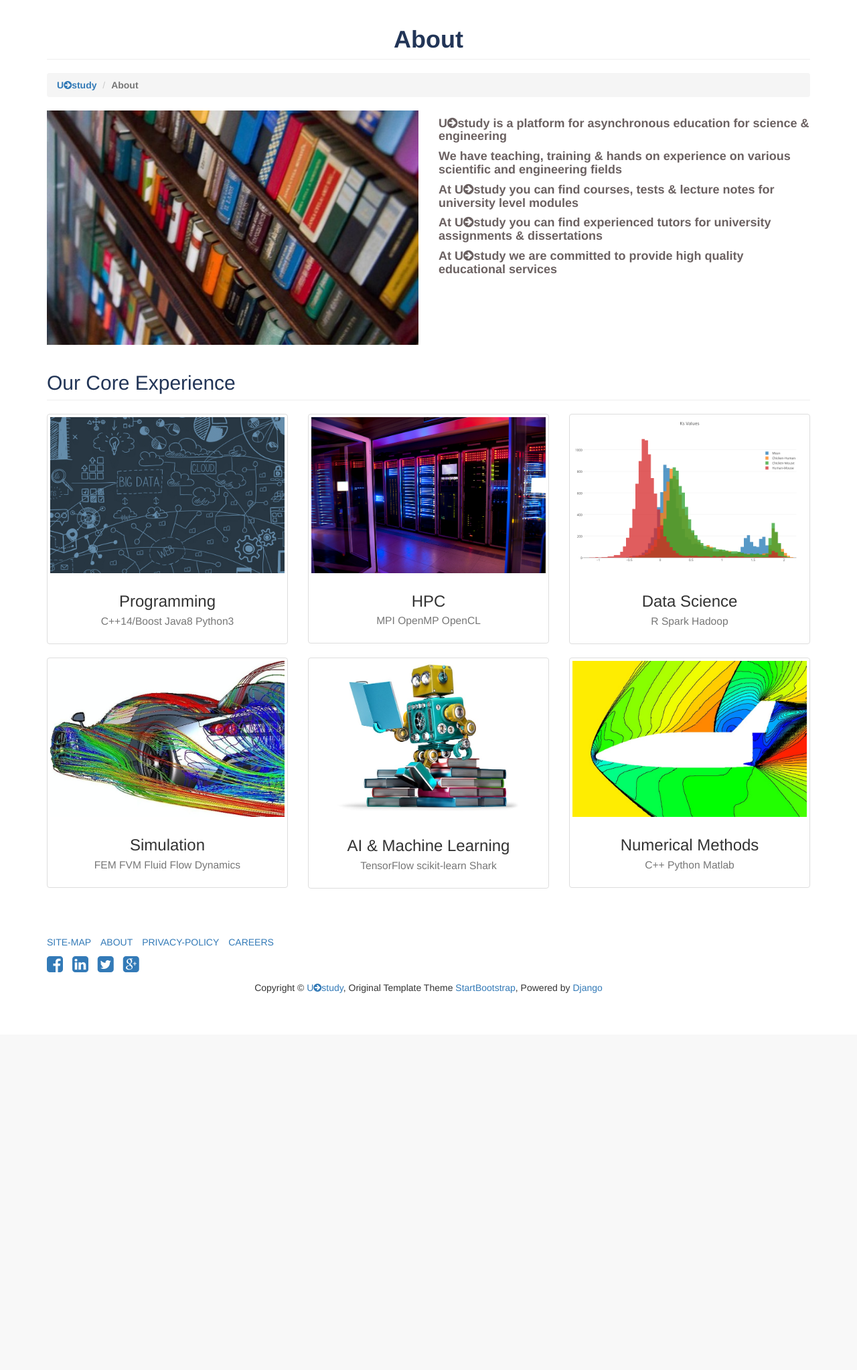
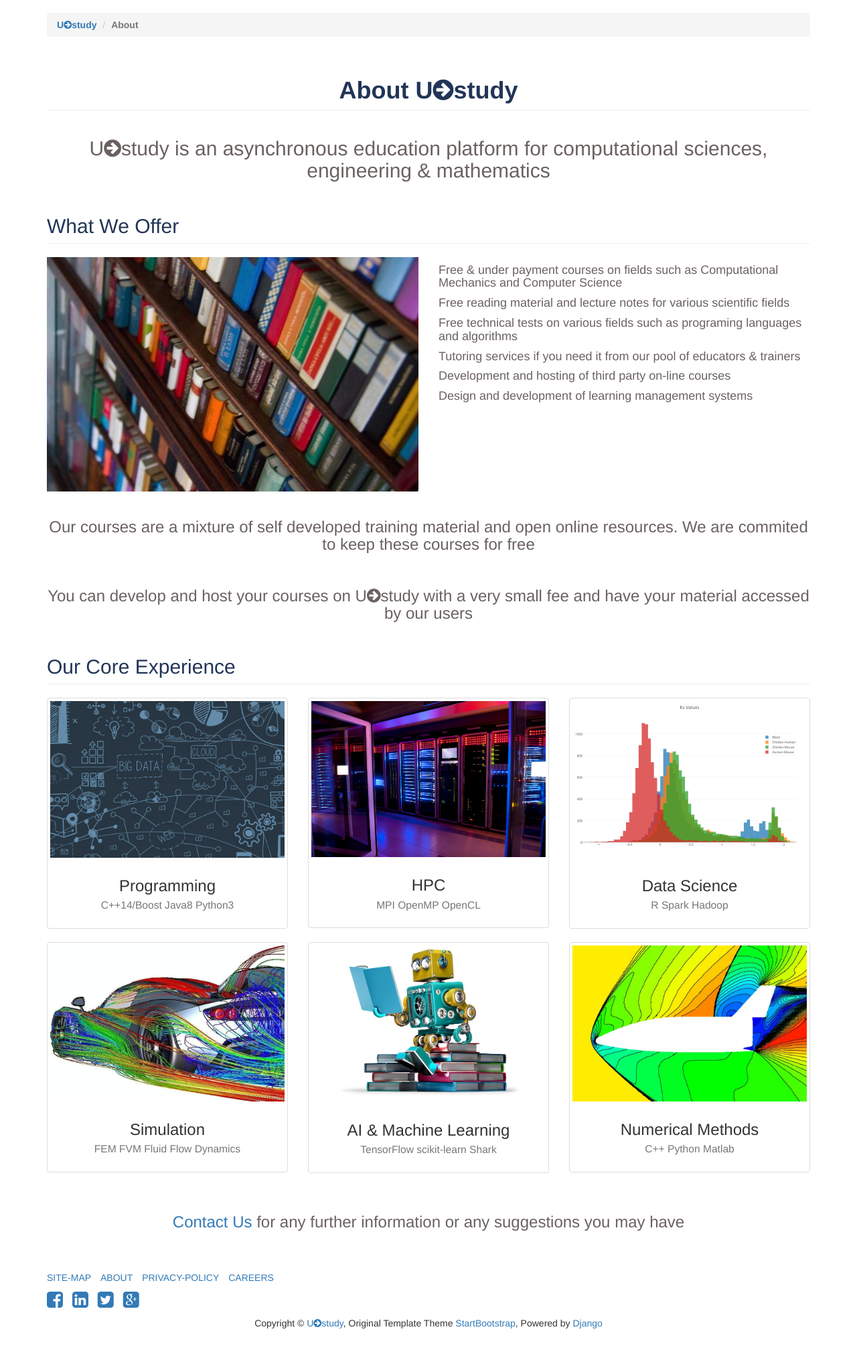
Before and after one commit to pockerman/python_lms, a Django app: page /about/ in a window 1280 px wide. Shown: the part 51-2097 px from the top of the page at 67% size. Before the commit the page ends 1534 px from the top, so only its background shows below. Run offline with Django 3.2, Linux system fonts and the light colour scheme; some libraries are stand-ins or nearby versions.

Commit message:
Changed servers configuration files, changes to some html files

```diff
--- a/templates/contact/contact.html
+++ b/templates/contact/contact.html
@@ -60,7 +60,7 @@
 
         <div class="row">
             <div class="col-md-8">
-                <h3>Send Us A Message <small>(fields with <span style="color:red;">*</span> are required)</small></h3>
+                <h3>Send Us A Message <small>(<span style="color:red;">*</span> indicates required)</small></h3>
                 <form name="sentMessage" method="post" action="." id="contactForm">
 										{% csrf_token %}
 
--- a/templates/contact/contact_hire.html
+++ b/templates/contact/contact_hire.html
@@ -16,7 +16,7 @@
 {% endif %}
 <div class="row">
    <div class="col-lg-12 text-center">
-       <h1 class="ustdy-header page-header"><strong>Find A Tutor</strong></h1>
+       <h1 class="ustdy-header page-header"><strong>Hire A Tutor</strong></h1>
    </div>
 </div>
 <div class="row">
@@ -36,7 +36,7 @@
 <!-- Contact Form -->
 <div class="row">
 <div class="col-md-8 col-md-offset-2">
-	<h3>Request Ιnformation <small>(fields with <span style="color:red;">*</span> are required)</small></h3>
+	<h3>Request Ιnformation <small>(<span style="color:red;">*</span> indicates required)</small></h3>
 </div>
 
 <div class="col-md-8 col-md-offset-2">
--- a/templates/nav.html
+++ b/templates/nav.html
@@ -39,7 +39,7 @@
 															<a href="{% url 'tests_app:tests_index' %}">Tests & Flash Cards</a>
 														</li>
 														<li {% if selecttutoring %}class="active" {%endif%}>
-															<a href="{% url 'contact_app:contact_hire' %}">Tutoring</a>
+															<a href="{% url 'contact_app:contact_hire' %}">Hire A Tutor</a>
 														</li>
 
 												 </ul>
--- a/templates/ustdy/about.html
+++ b/templates/ustdy/about.html
@@ -2,10 +2,10 @@
 {% block title %}Ustudy About{% endblock %}
 
 {% block content %}
-
+<br/>
 <div class="row">
  <div class="col-lg-12">
-    <h1 class="ustdy-header page-header text-center"><strong>About</strong></h1>
+    <!--<h1 class="ustdy-header page-header text-center"><strong>About</strong></h1>-->
       <ol class="breadcrumb">
         <li><a href="{% url 'ustdy_app:ustdy_index' %}"><strong>U<i class="fa fa-arrow-circle-right fa-1x"></i>study</strong></a></li>
         <li class="active"><strong>About</strong></li>
@@ -15,19 +15,50 @@
 <!-- /.row -->
 
 <div class="row">
+	<div class="col-lg-12 text-center">
+    <h1 class="ustdy-header page-header text-center"><strong>About U<i class="fa fa-arrow-circle-right fa-1x"></i>study</strong></h1>
+	</div>
+</div>
+
+<div class="row">
+<div class="col-lg-12 text-center">
+    <h2 class="ustdy-header-two">U<i class="fa fa-arrow-circle-right fa-1x"></i>study is an asynchronous education platform for computational sciences, engineering & mathematics</h2>
+	</div>
+</div>
+
+<div class="row">
+<div class="col-lg-12">
+    <h2 class="ustdy-header page-header">What We Offer</h2>
+	</div>
+
   <div class="col-md-6">
 		{% load staticfiles %}
     <img class="img-responsive" src="{% static "img/bk_II.jpg" %}" alt="">
   </div>
   <div class="col-md-6">
-		<h4 class="ustdy-header-two"><strong>U<i class="fa fa-arrow-circle-right fa-1x"></i>study is a platform for asynchronous education for science & engineering</strong></h4>
-		<h4 class="ustdy-header-two"><strong>We have teaching, training & hands on experience on various scientific and engineering fields</strong></h4>
-    <h4 class="ustdy-header-two"><strong>At U<i class="fa fa-arrow-circle-right fa-1x"></i>study you can find courses, tests & lecture notes for university level modules</strong></h4>
-		<h4 class="ustdy-header-two"><strong>At U<i class="fa fa-arrow-circle-right fa-1x"></i>study you can find experienced tutors for university assignments & dissertations</strong></h4>
-		<h4 class="ustdy-header-two"><strong>At U<i class="fa fa-arrow-circle-right fa-1x"></i>study we are committed to provide high quality educational services</strong></h4>
+		<h4 class="ustdy-header-two">Free & under payment courses on fields such as Computational Mechanics and Computer Science</h4>
+		<h4 class="ustdy-header-two">Free reading material and lecture notes for various scientific fields</h4>
+		<h4 class="ustdy-header-two">Free technical tests on various fields such as programing languages and algorithms</h4>
+		<h4 class="ustdy-header-two">Tutoring services if you need it from our pool of educators & trainers</h4>
+		<h4 class="ustdy-header-two">Development and hosting of third party on-line courses</h4>
+		<h4 class="ustdy-header-two">Design and development of learning management systems</h4>
   </div>
 </div>
 <!-- /.row -->
+<br/>
+<div class="row">
+	<div class="col-lg-12">
+    <h3 class="ustdy-header-two text-center">Our courses are a mixture of self developed training material and open online resources. We are commited to keep these courses for free</h3>
+	</div>
+</div>
+<!-- /.row -->
+
+<br/>
+<div class="row">
+	<div class="col-lg-12">
+    <h3 class="ustdy-header-two text-center">You can develop and host your courses on U<i class="fa fa-arrow-circle-right fa-1x"></i>study with a very small fee and have your material accessed by our users</h3>
+	</div>
+</div>
 
         <div class="row">
             <div class="col-lg-12">
@@ -103,4 +134,12 @@
         </div>
         <!-- /.row -->
 
+<br/>
+<div class="row">
+	<div class="col-lg-12">
+    <h3 class="ustdy-header-two text-center"><a href="{% url 'contact_app:contact_index' %}">Contact Us</a> for any further information or any suggestions you may have</h3>
+	</div>
+</div>
+<!-- /.row -->
+
 {% endblock %}
--- a/ustdy/conf/prod.py
+++ b/ustdy/conf/prod.py
@@ -20,4 +20,4 @@ ADMINS = (('Alex G','email@mydomain.com'),)
 
 #Since DEBUG is False , Django will only allow the hosts
 #included in this list to serve the application. This is a security measure.
-ALLOWED_HOSTS = ['ustdy.com', 'www.ustdy.com']
+ALLOWED_HOSTS = ['127.0.0.1','mydomain.org', 'www.mydomain.org']
--- a/ustdy/settings.py
+++ b/ustdy/settings.py
@@ -11,7 +11,7 @@ https://docs.djangoproject.com/en/1.10/ref/settings/
 """
 
 import os
-from .conf.dev import *
+from .conf.prod import *
 
 # Build paths inside the project like this: os.path.join(BASE_DIR, ...)
 BASE_DIR = os.path.dirname(os.path.dirname(os.path.abspath(__file__)))
```
Also changed, not shown: config_servers/uwsgi.ini (+7 -3 lines), templates/ustdy/jobs.html (+8 -7 lines), templates/ustdy/privacy.html (+20 -1 lines), 1 other file.
